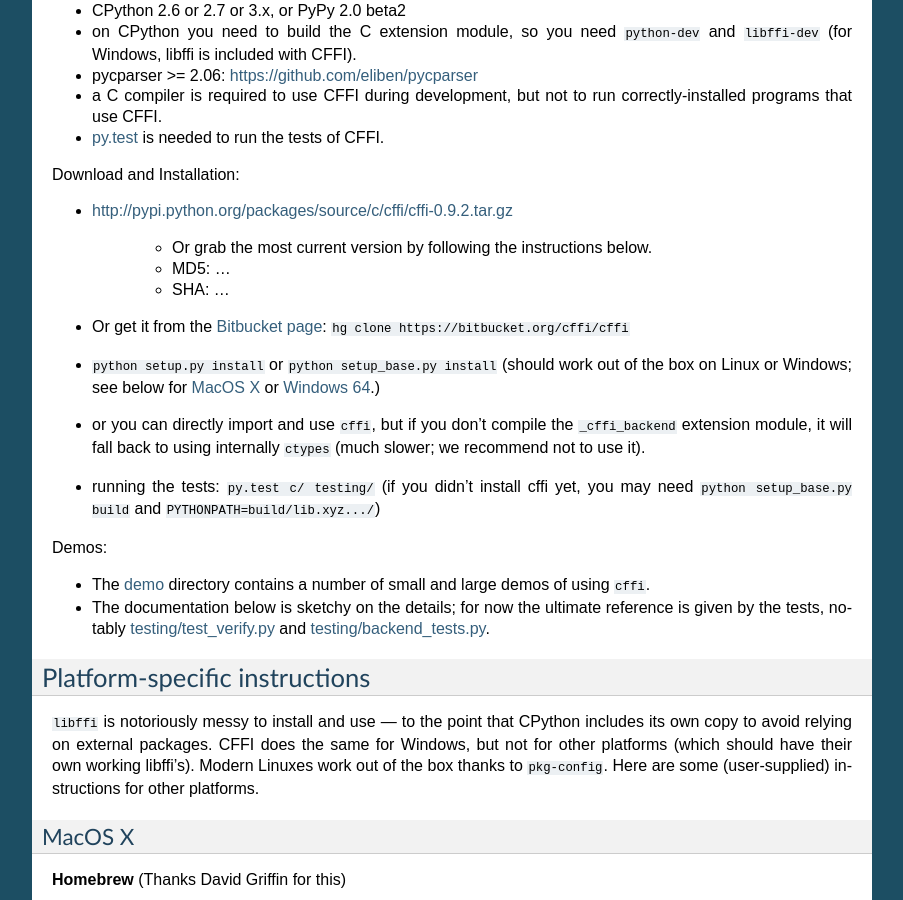
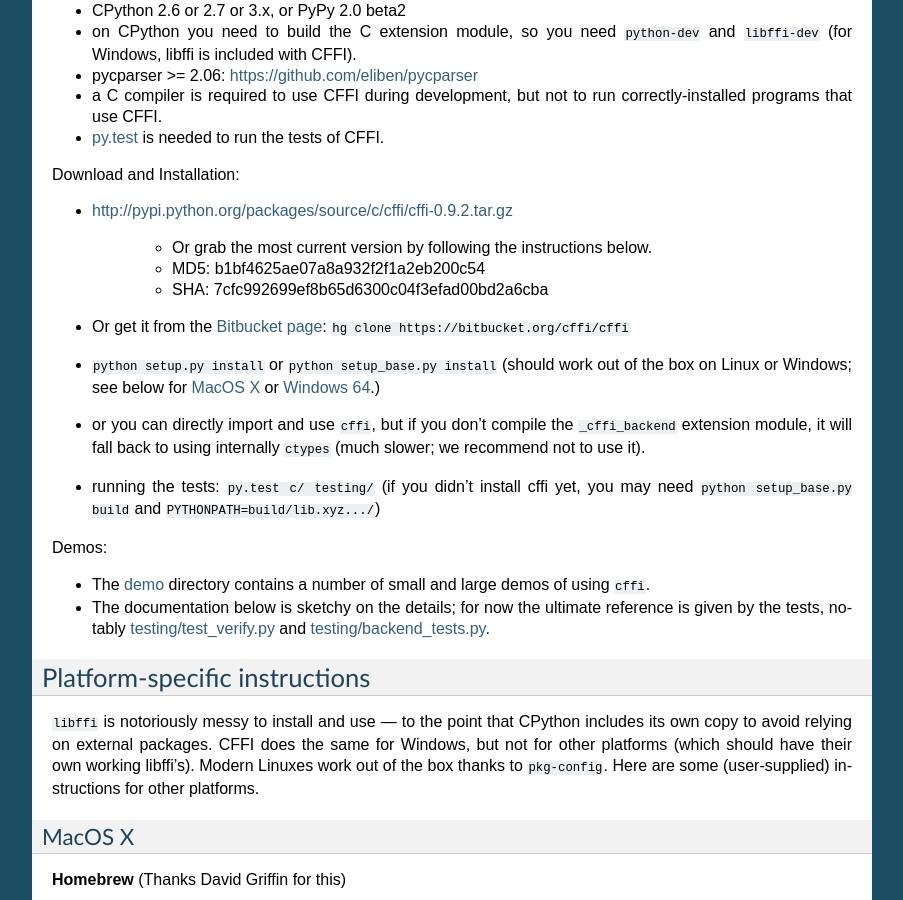
Before and after one commit to tharvik/cffi, a Sphinx documentation site: the page built from doc/source/index.rst, in a window 1280 px wide and 900 px high, scrolled down 918 px. Shown: the whole window, without its empty margins (198-1101 px from the left). Built offline with Sphinx 7.4.7, drawn with Linux system fonts in a browser that asks for light colours.

Commit message:
Add the MD5/SHA

```diff
--- a/doc/source/index.rst
+++ b/doc/source/index.rst
@@ -92,9 +92,9 @@
 
    - Or grab the most current version by following the instructions below.
 
-   - MD5: ...
-
-   - SHA: ...
+   - MD5: b1bf4625ae07a8a932f2f1a2eb200c54
+
+   - SHA: 7cfc992699ef8b65d6300c04f3efad00bd2a6cba
 
 * Or get it from the `Bitbucket page`_:
   ``hg clone https://bitbucket.org/cffi/cffi``
```
